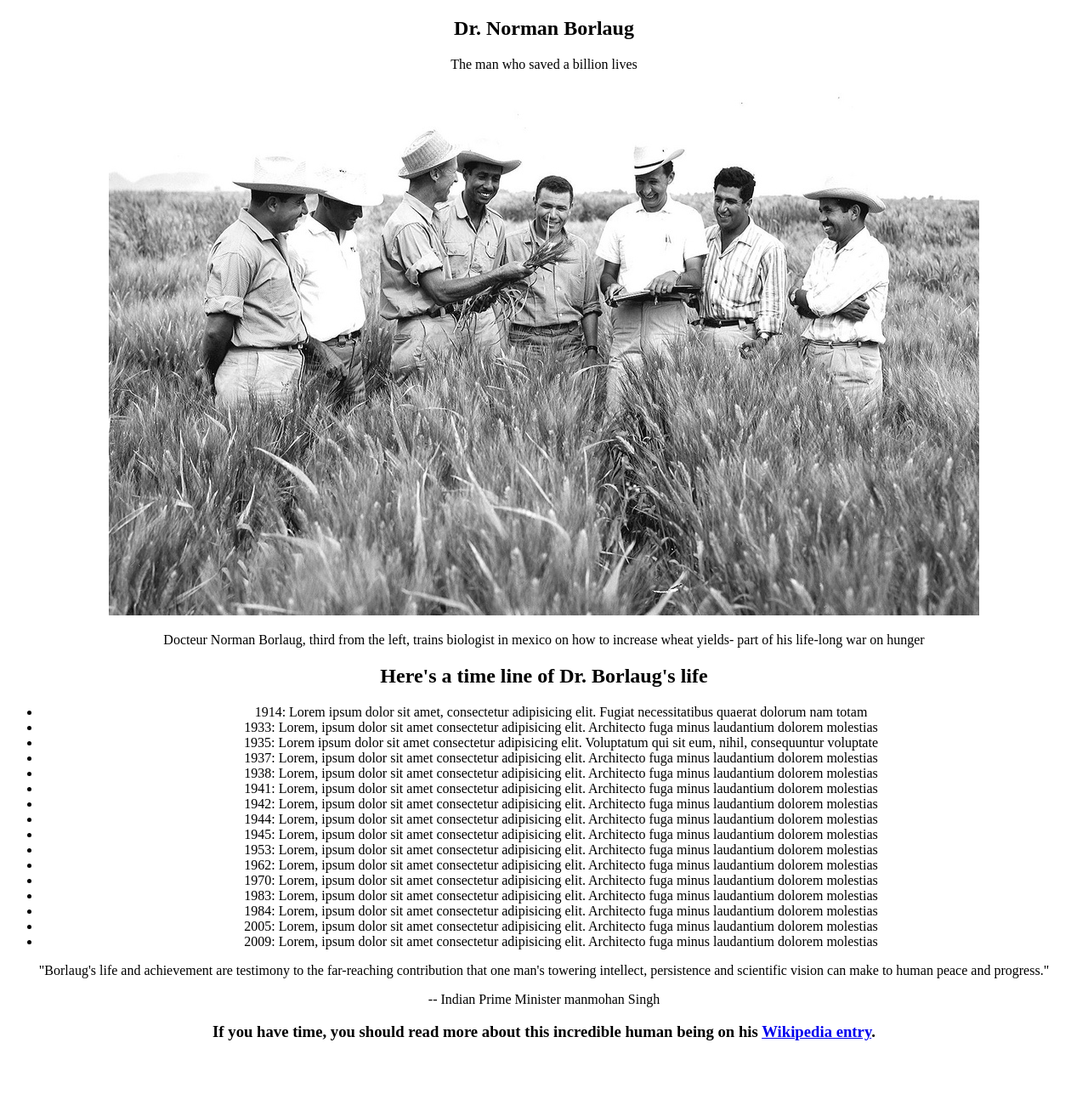
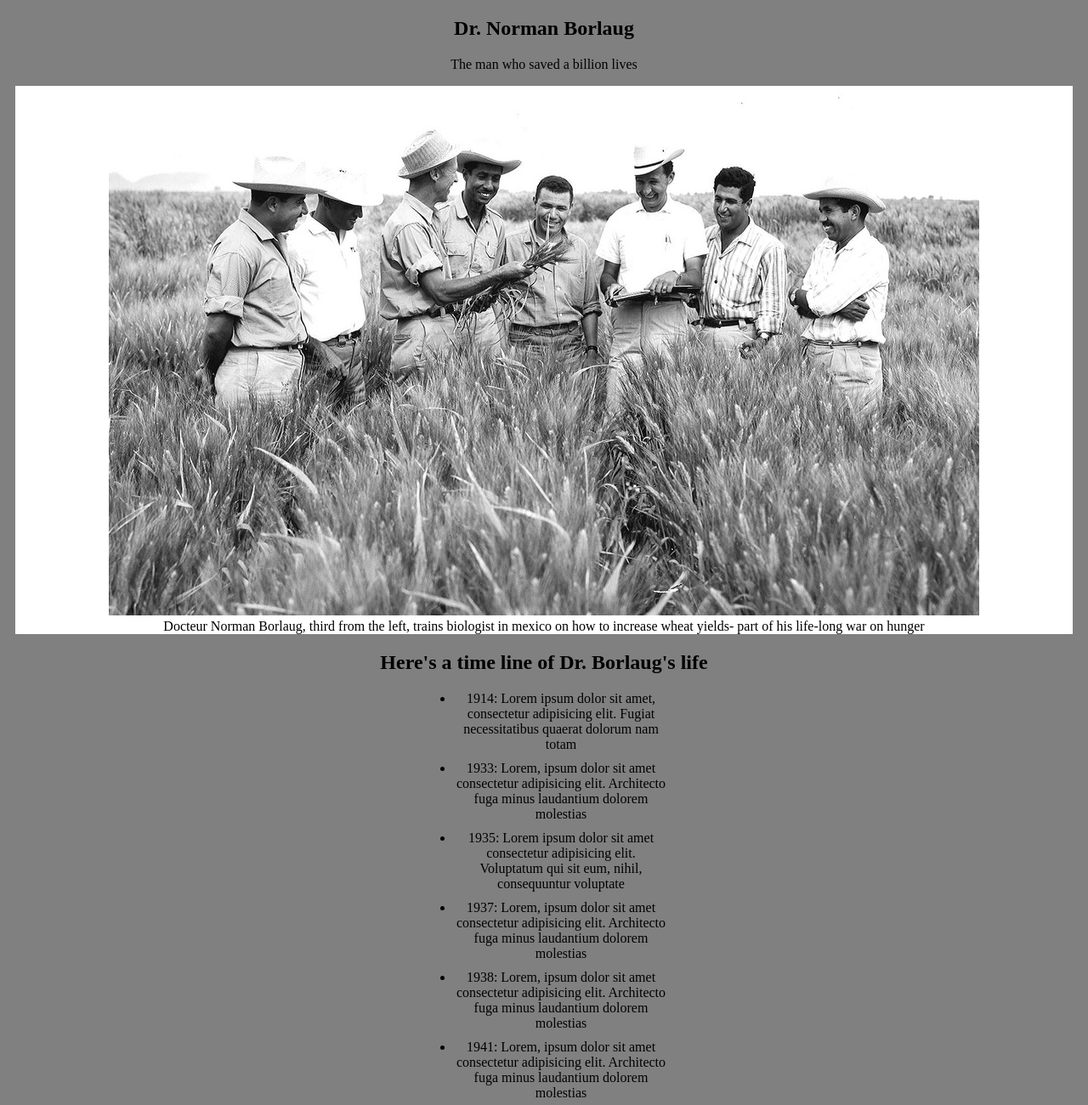
Before and after one commit to Obsaah/exo-doc, a plain HTML site: page index.html in a window 1280 px wide. Shown: the top 1300 px of the page at 85% size. Before the commit the page ends 1244 px from the top, so only its background shows below. Drawn offline with Linux system fonts and the light colour scheme.

Commit message:
fin du css

```diff
--- a/index.html
+++ b/index.html
@@ -11,9 +11,11 @@
     <article class="haut">
     <h1>Dr. Norman Borlaug</h1>
     <p>The man who saved a billion lives</p>
+    <section>
     <img src="image/doc.png" alt="image du Docteur Norman">
-    <p>Docteur Norman Borlaug, third from the left, trains biologist in mexico on how to increase wheat yields- part of his life-long war on hunger</p>
-    </article>
+    <figcaption>Docteur Norman Borlaug, third from the left, trains biologist in mexico on how to increase wheat yields- part of his life-long war on hunger</figcaption>
+    </section>
+</article>
     <article class="liste">
         <h2>Here's a time line of Dr. Borlaug's life</h2>
         <ul>
@@ -35,10 +37,10 @@
             <li>2009: Lorem, ipsum dolor sit amet consectetur adipisicing elit. Architecto fuga minus laudantium dolorem molestias</li>
 
         </ul>
-        <caption>"Borlaug's life and achievement are testimony to the far-reaching contribution
+        <p>"Borlaug's life and achievement are testimony to the far-reaching contribution
             that one man's towering intellect, persistence and scientific
             vision can make to human peace and progress."
-        </caption><br>
+        </p><br>
 
         <p>-- Indian Prime Minister manmohan Singh</p>
 
--- a/style.css
+++ b/style.css
@@ -1,3 +1,7 @@
+body{
+    background-color: grey;
+}
+
 .haut{
     text-align: center;
 }
@@ -8,3 +12,23 @@
 h3{
     text-align: center;
 }
+
+section{
+    background-color: white;
+    margin: 10px;
+}
+ul{
+    width: 20%;
+    margin: auto;
+
+}
+
+li{
+    margin-bottom: 10px;
+}
+
+.liste p{
+    margin: auto;
+    width: 30%;
+    font-style: italic;
+}
```
